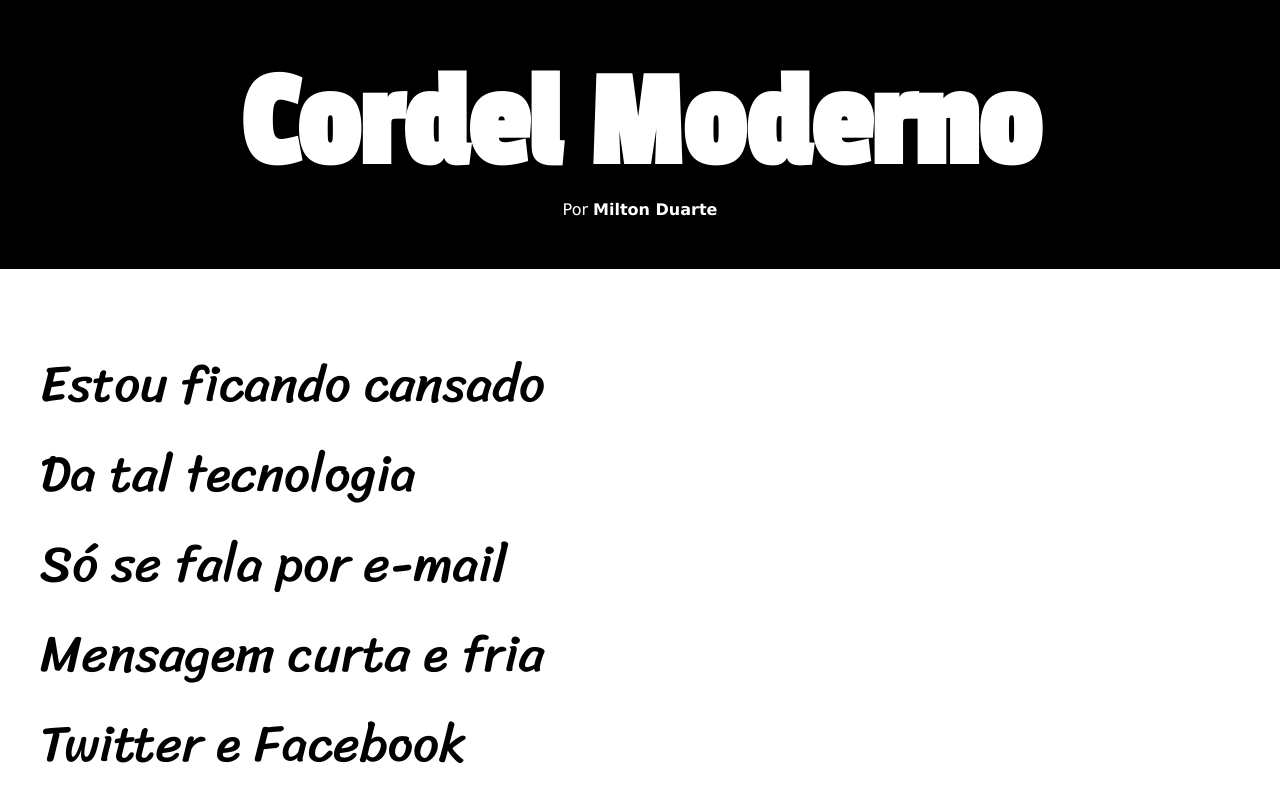
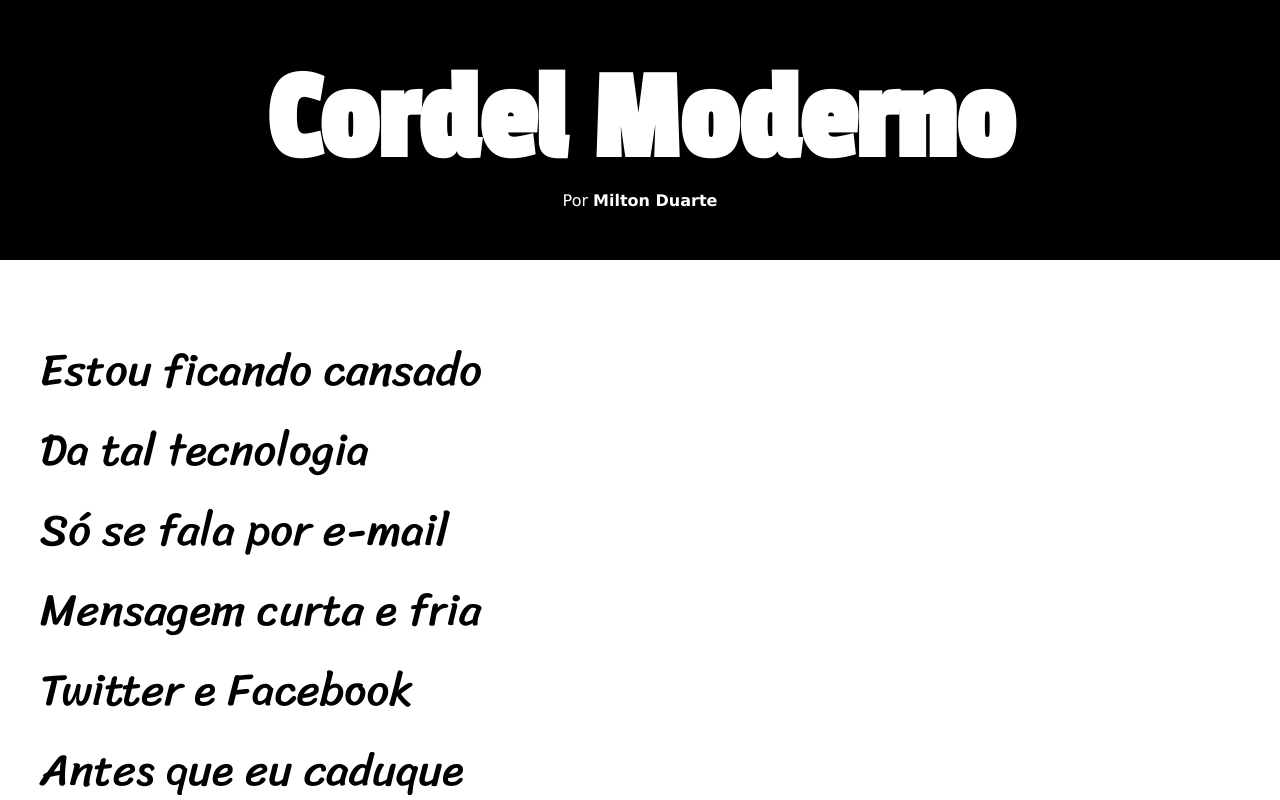
Before and after one commit to Eric-LDo/projeto-cordel, a plain HTML site: page index.html in a window 1280 px wide. Shown: the top 800 px of the page. Drawn offline with Linux system fonts and the light colour scheme.

Commit message:
Update style.css

```diff
--- a/style.css
+++ b/style.css
@@ -18,7 +18,7 @@ header {
 header h1 {
     font-family: 'Passion One', cursive;
     text-align: center;
-    font-size: 137px;
+    font-size: 10vw;
     font-style: normal;
 }
 
@@ -42,12 +42,11 @@ header p a:hover {
 
 /*-----------------main---------------------*/
 
-main p{
-    font-family: 'Sriracha', cursive;
-    font-size: 4vw;
-}
+
 section{
     padding: 60px 0 60px 30px;
+    font-family: 'Sriracha', cursive;
+    font-size: 3.5vw;
 }
 article{
     padding: 10px;
@@ -55,6 +54,7 @@ article{
 }
 section#joaninha article{
     background-color: rgba(0, 0, 0, 0.407);
+    display: inline-block;
 }
 section#joaninha{
     background-image: url(img/joaninha.jpg);
@@ -64,6 +64,7 @@ section#joaninha{
 }
 section#folhas article{
     background-color: rgba(0, 0, 0, 0.407);
+    display: inline-block;
 }
 section#folhas{
     background-image: url(img/livro.jpg);
```
